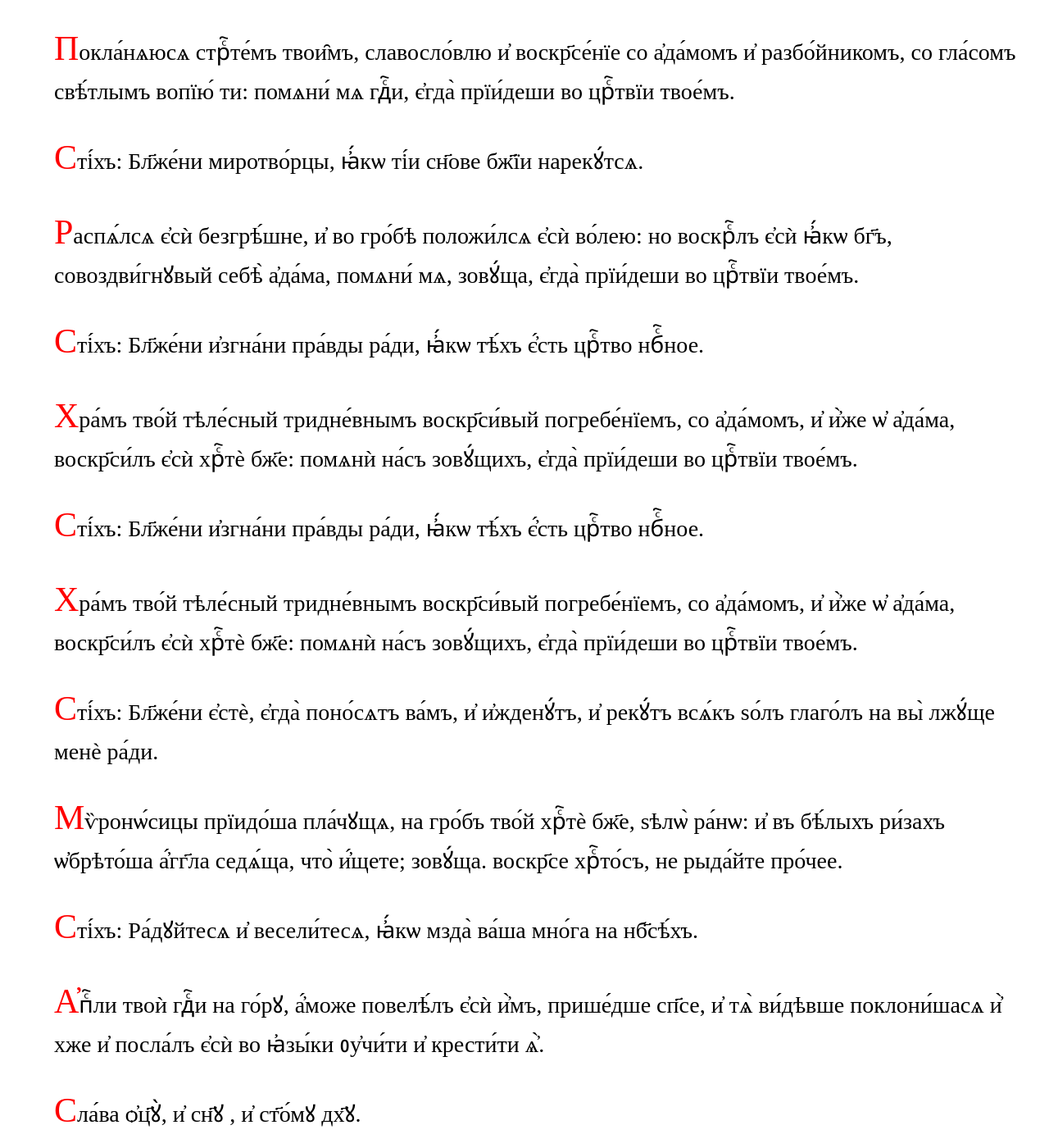
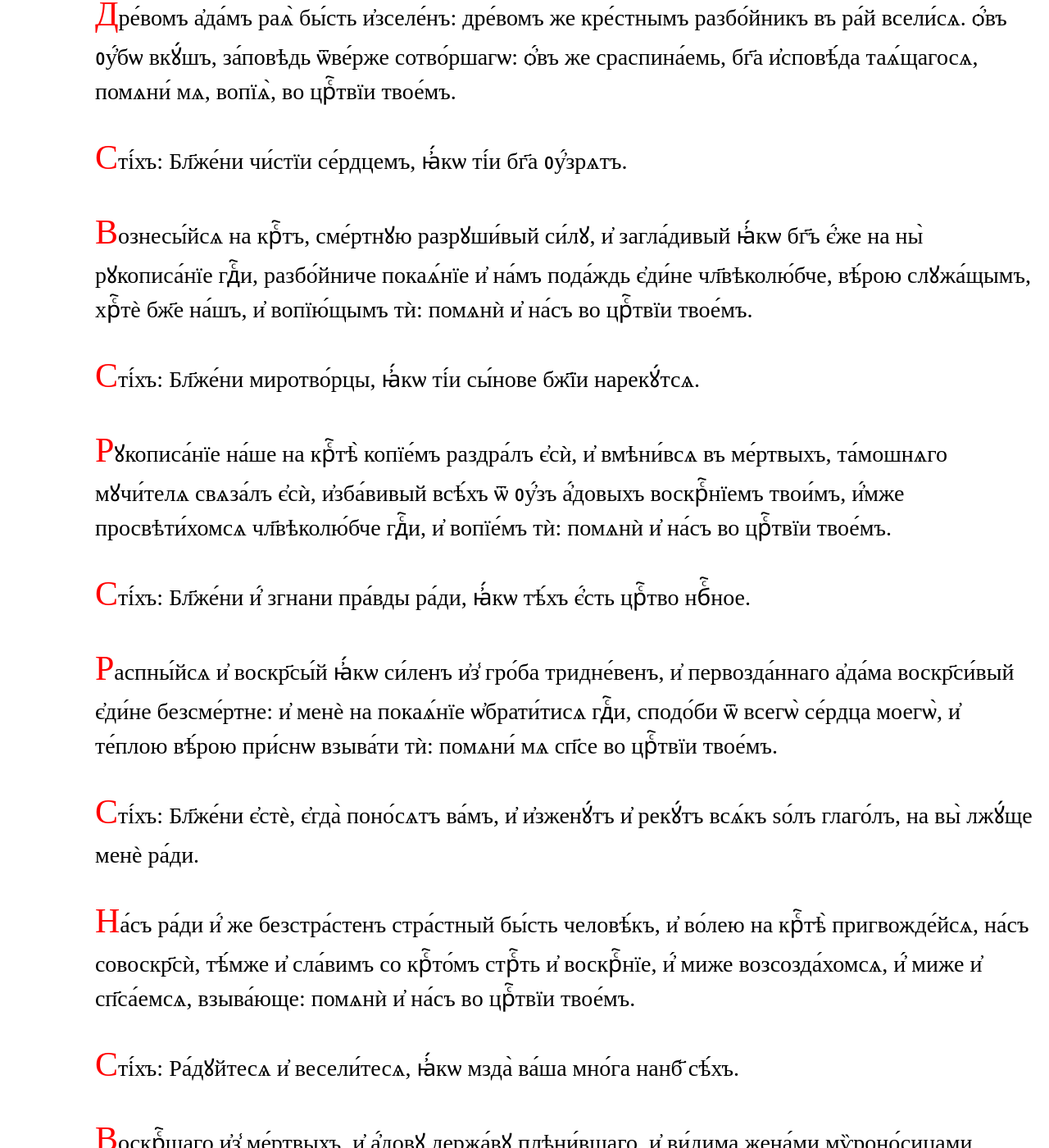
Before and after one commit to markjville/markjville.github.io, a Jekyll site: the page docs/Изобразительная/Гл4.html, which Jekyll copies as it is, in a window 1280 px wide and 1400 px high, scrolled down 802 px. Shown: the whole window at 82% size. Built offline with Jekyll 4.4.1, drawn with Linux system fonts in a browser that asks for light colours; some web fonts are replaced; comment, search, counter and statistics services are not loaded; some of the changed text lies outside the part shown.

Commit message:
Update Гл4.html

```diff
--- a/docs/Изобразительная/Гл4.html
+++ b/docs/Изобразительная/Гл4.html
@@ -45,68 +45,109 @@ p::first-letter {
 <p align="center" ><font color="#ff0000"><font face="Ponomar Unicode">На
 и҃</font></font><br/>
 
-<p><font face="Ponomar Unicode">Снѣ́дїю и҆зведѐ и҆з̾ раѧ̀ вра́гъ а҆да́ма: крⷭ҇то́мъ же разбо́йника введѐ хрⷭ҇то́съ во́нь, помѧни́ мѧ, зовꙋ́ща, є҆гда̀ прїи́деши во црⷭ҇твїи твое́мъ.</font></p>
-<p><font face="Ponomar Unicode">Сті́хъ: Бл҃же́ни чи́стїи се́рдцемъ, ꙗ҆́кѡ ті́и бг҃а ᲂу҆́зрѧтъ.</font></p>
-<p><font face="Ponomar Unicode">Покла́нѧюсѧ стрⷭ҇те́мъ твои̑мъ, славосло́влю и҆ воскр҃се́нїе со а҆да́момъ и҆ разбо́йникомъ, со гла́сомъ свѣ́тлымъ вопїю́ ти: помѧни́ мѧ гдⷭ҇и, є҆гда̀ прїи́деши во црⷭ҇твїи твое́мъ.</font></p>
-<p><font face="Ponomar Unicode">Сті́хъ: Бл҃же́ни миротво́рцы, ꙗ҆́кѡ ті́и сн҃ове бж҃їи нарекꙋ́тсѧ.</font></p>
-<p><font face="Ponomar Unicode">Распѧ́лсѧ є҆сѝ безгрѣ́шне, и҆ во гро́бѣ положи́лсѧ є҆сѝ во́лею: но воскрⷭ҇лъ є҆сѝ ꙗ҆́кѡ бг҃ъ, совоздви́гнꙋвый себѣ̀ а҆да́ма, помѧни́ мѧ, зовꙋ́ща, є҆гда̀ прїи́деши во црⷭ҇твїи твое́мъ.</font></p>
-<p><font face="Ponomar Unicode">Сті́хъ: Бл҃же́ни и҆згна́ни пра́вды ра́ди, ꙗ҆́кѡ тѣ́хъ є҆́сть црⷭ҇тво нбⷭ҇ное.</font></p>
-<p><font face="Ponomar Unicode">Хра́мъ тво́й тѣле́сный тридне́внымъ воскр҃си́вый погребе́нїемъ, со а҆да́момъ, и҆ и҆̀же ѡ҆ а҆да́ма, воскр҃си́лъ є҆сѝ хрⷭ҇тѐ бж҃е: помѧнѝ на́съ зовꙋ́щихъ, є҆гда̀ прїи́деши во црⷭ҇твїи твое́мъ.</font></p>
-<p "><font face="Ponomar Unicode">Сті́хъ:
-Бл҃же́ни и҆згна́ни пра́вды ра́ди, ꙗ҆́кѡ
+<p style="margin-left: 0.52in; margin-bottom: 0in"><font face="Ponomar Unicode">Гла́съ
+д҃: </font>
+</p>
+<p style="margin-left: 0.52in; margin-bottom: 0in"><font face="Ponomar Unicode">На
+и҃ </font>
+</p>
+<p style="margin-left: 0.52in; margin-bottom: 0in"><font face="Ponomar Unicode">Дре́вомъ
+а҆да́мъ раѧ̀ бы́сть и҆зселе́нъ: дре́вомъ
+же кре́стнымъ разбо́йникъ въ ра́й
+всели́сѧ. ѻ҆́въ ᲂу҆́бѡ вкꙋ́шъ, за́повѣдь
+ѿве́рже сотво́ршагѡ: ѻ҆́въ же сраспина́емь,
+бг҃а и҆сповѣ́да таѧ́щагосѧ, помѧни́
+мѧ, вопїѧ̀, во црⷭ҇твїи твое́мъ. </font>
+</p>
+<p style="margin-left: 0.52in; margin-bottom: 0in"><font face="Ponomar Unicode">Сті́хъ:
+Бл҃же́ни чи́стїи се́рдцемъ, ꙗ҆́кѡ
+ті́и бг҃а ᲂу҆́зрѧтъ. </font>
+</p>
+<p style="margin-left: 0.52in; margin-bottom: 0in"><font face="Ponomar Unicode">Вознесы́йсѧ
+на крⷭ҇тъ, сме́ртнꙋю разрꙋши́вый
+си́лꙋ, и҆ загла́дивый ꙗ҆́кѡ бг҃ъ є҆́же
+на ны̀ рꙋкописа́нїе гдⷭ҇и, разбо́йниче
+покаѧ́нїе и҆ на́мъ пода́ждь є҆ди́не
+чл҃вѣколю́бче, вѣ́рою слꙋжа́щымъ,
+хрⷭ҇тѐ бж҃е на́шъ, и҆ вопїю́щымъ тѝ:
+помѧнѝ и҆ на́съ во црⷭ҇твїи твое́мъ.</font></p>
+<p style="margin-left: 0.52in; margin-bottom: 0in"><font face="Ponomar Unicode">Сті́хъ:
+Бл҃же́ни миротво́рцы, ꙗ҆́кѡ ті́и сы́нове
+бж҃їи нарекꙋ́тсѧ. </font>
+</p>
+<p style="margin-left: 0.52in; margin-bottom: 0in"><font face="Ponomar Unicode">Рꙋкописа́нїе
+на́ше на крⷭ҇тѣ̀ копїе́мъ раздра́лъ
+є҆сѝ, и҆ вмѣни́всѧ въ ме́ртвыхъ,
+та́мошнѧго мꙋчи́телѧ свѧза́лъ є҆сѝ,
+и҆зба́вивый всѣ́хъ ѿ ᲂу҆́зъ а҆́довыхъ
+воскрⷭ҇нїемъ твои́мъ, и҆́мже
+просвѣти́хомсѧ чл҃вѣколю́бче гдⷭ҇и,
+и҆ вопїе́мъ тѝ: помѧнѝ и҆ на́съ во
+црⷭ҇твїи твое́мъ.</font></p>
+<p style="margin-left: 0.52in; margin-bottom: 0in"><font face="Ponomar Unicode">Сті́хъ:
+Бл҃же́ни и҆́ згнани пра́вды ра́ди, ꙗ҆́кѡ
 тѣ́хъ є҆́сть црⷭ҇тво нбⷭ҇ное. </font>
 </p>
-<p "><font face="Ponomar Unicode">Хра́мъ
-тво́й тѣле́сный тридне́внымъ воскр҃си́вый
-погребе́нїемъ, со а҆да́момъ, и҆ и҆̀же
-ѡ҆ а҆да́ма, воскр҃си́лъ є҆сѝ хрⷭ҇тѐ
-бж҃е: помѧнѝ на́съ зовꙋ́щихъ, є҆гда̀
-прїи́деши во црⷭ҇твїи твое́мъ. </font>
+<p style="margin-left: 0.52in; margin-bottom: 0in"><font face="Ponomar Unicode">Распны́йсѧ
+и҆ воскр҃сы́й ꙗ҆́кѡ си́ленъ и҆з̾ гро́ба
+тридне́венъ, и҆ первозда́ннаго а҆да́ма
+воскр҃си́вый є҆ди́не безсме́ртне: и҆
+менѐ на покаѧ́нїе ѡ҆брати́тисѧ гдⷭ҇и,
+сподо́би ѿ всегѡ̀ се́рдца моегѡ̀, и҆
+те́плою вѣ́рою при́снѡ взыва́ти тѝ:
+помѧни́ мѧ сп҃се во црⷭ҇твїи твое́мъ.</font></p>
+<p style="margin-left: 0.52in; margin-bottom: 0in"><font face="Ponomar Unicode">Сті́хъ:
+Бл҃же́ни є҆стѐ, є҆гда̀ поно́сѧтъ ва́мъ,
+и҆ и҆зженꙋ́тъ и҆ рекꙋ́тъ всѧ́къ ѕо́лъ
+глаго́лъ, на вы̀ лжꙋ́ще менѐ ра́ди. </font>
 </p>
-<p "><font face="Ponomar Unicode">Сті́хъ:
-Бл҃же́ни є҆стѐ, є҆гда̀ поно́сѧтъ ва́мъ,
-и҆ и҆жденꙋ́тъ, и҆ рекꙋ́тъ всѧ́къ ѕо́лъ
-глаго́лъ на вы̀ лжꙋ́ще менѐ ра́ди. </font>
+<p style="margin-left: 0.52in; margin-bottom: 0in"><font face="Ponomar Unicode">На́съ
+ра́ди и҆́ же безстра́стенъ стра́стный
+бы́сть человѣ́къ, и҆ во́лею на крⷭ҇тѣ̀
+пригвожде́йсѧ, на́съ совоскр҃сѝ, тѣ́мже
+и҆ сла́вимъ со крⷭ҇то́мъ стрⷭ҇ть и҆
+воскрⷭ҇нїе, и҆́ миже возсозда́хомсѧ,
+и҆́ миже и҆ сп҃са́емсѧ, взыва́юще:
+помѧнѝ и҆ на́съ во црⷭ҇твїи твое́мъ.</font></p>
+<p style="margin-left: 0.52in; margin-bottom: 0in"><font face="Ponomar Unicode">Сті́хъ:
+Ра́дꙋйтесѧ и҆ весели́тесѧ, ꙗ҆́кѡ мзда̀
+ва́ша мно́га нанб҃ сѣ́хъ. </font>
 </p>
-<p "><font face="Ponomar Unicode">Мѷронѡ́сицы
-прїидо́ша пла́чꙋщѧ, на гро́бъ тво́й
-хрⷭ҇тѐ бж҃е, ѕѣлѡ̀ ра́нѡ: и҆ въ бѣ́лыхъ
-ри́захъ ѡ҆брѣто́ша а҆́гг҃ла седѧ́ща,
-что̀ и҆́щете; зовꙋ́ща. воскр҃се хрⷭ҇то́съ,
-не рыда́йте про́чее. </font>
+<p style="margin-left: 0.52in; margin-bottom: 0in"><font face="Ponomar Unicode">Воскрⷭ҇шаго
+и҆з̾ ме́ртвыхъ, и҆ а҆́довꙋ держа́вꙋ
+плѣни́вшаго, и҆ ви́дима жена́ми
+мѷроно́сицами, ра́дꙋйтесѧ, глаго́лющаго,
+вѣ́рнїи ᲂу҆мо́лимъ, ѿ и҆ стлѣ́нїѧ и҆
+зба́вити дꙋ́шы на́шѧ, зовꙋ́ще
+всегда̀разбо́йника бл҃горазꙋ́мнагѡ
+гла́сомъ къ немꙋ̀: помѧнѝ и҆ на́съ во
+црⷭ҇твїи твое́мъ. </font>
 </p>
-<p "><font face="Ponomar Unicode">Сті́хъ:
-Ра́дꙋйтесѧ и҆ весели́тесѧ, ꙗ҆́кѡ мзда̀
-ва́ша мно́га на нб҃сѣ́хъ. </font>
-</p>
-<p "><font face="Ponomar Unicode">А҆пⷭ҇ли
-твоѝ гдⷭ҇и на го́рꙋ, а҆́може повелѣ́лъ
-є҆сѝ и҆̀мъ, прише́дше сп҃се, и҆ тѧ̀
-ви́дѣвше поклони́шасѧ и҆̀ хже и҆ посла́лъ
-є҆сѝ во ꙗ҆зы́ки ᲂу҆чи́ти и҆ крести́ти
-ѧ҆̀. </font>
-</p>
-<p "><font face="Ponomar Unicode">Сла́ва
+<p style="margin-left: 0.52in; margin-bottom: 0in"><font face="Ponomar Unicode">Сла́ва
 ѻ҆ц҃ꙋ̀, и҆ сн҃ꙋ , и҆ ст҃о́мꙋ дх҃ꙋ. </font>
 </p>
-<p "><font face="Ponomar Unicode">Ѻ҆ц҃ꙋ̀
-поклони́мсѧ, и҆ сн҃а славосло́вимъ и҆
-прест҃а́го дх҃а вкꙋ́пѣ воспои́мъ,
-зовꙋ́ще и҆ глаго́люще: всест҃а́ѧ трⷪ҇це,
-сп҃сѝ всѣ́хъ на́съ. </font>
+<p style="margin-left: 0.52in; margin-bottom: 0in"><font face="Ponomar Unicode">Ѻ҆ц҃а̀,
+и҆ сн҃а, и҆ ст҃а́го дх҃а, всѝ є҆диномꙋ́дреннѡ
+вѣ́рнїи славосло́вити досто́йнѡ
+помо́лимсѧ: є҆ди́нство бж҃ества̀, въ
+трїе́хъ сꙋ́щее ѵ҆поста́сехъ, неслїѧ́нно
+пребыва́ющее, про́сто, нераздѣ́льно и҆
+непристꙋ́пно, и҆́мже и҆збавлѧ́емсѧ
+ѻ҆́гненнагѡ мꙋче́нїѧ. </font>
 </p>
-<p "><font face="Ponomar Unicode">И҆
+<p style="margin-left: 0.52in; margin-bottom: 0in"><font face="Ponomar Unicode">И҆
 ны́нѣ и҆ при́снѡ, и҆ во вѣ́ки вѣкѡ́въ.
 А҆ми́нь. </font>
 </p>
-<p "><font face="Ponomar Unicode">Мт҃рь
-твою̀ приво́дѧтъ ти́ въ мл҃твꙋ, лю́дїе
-твоѝ хрⷭ҇тѐ: мольба́ми є҆ѧ̀ щедрѡ́ты
-твоѧ̑ да́ждь на́мъ бл҃гі́й, да тѧ̀
-прославлѧ́емъ, и҆з̾ гро́ба на́мъ
-возсїѧ́вшаго. </font>
+<p style="margin-left: 0.52in; margin-bottom: 0in"><font face="Ponomar Unicode">Мт҃рь
+твою̀ хрⷭ҇тѐ, пло́тїю без̾ сѣ́мене
+ро́ждшꙋю тѧ̀, и҆ дв҃ꙋ вои́стиннꙋ, и҆
+по ржⷭ҇твѣ̀ пребы́вшꙋ нетлѣ́ннꙋ, сїю̀
+тѝ приво́димъ въ моли́твꙋ, влⷣко
+многомлⷭ҇тиве,прегрѣше́нїй проще́нїе
+да́рꙋй, всегда̀ вопїю́щымъ тѝ: помѧнѝ
+и҆ на́съ во црⷭ҇твїи твое́мъ. </font>
 </p>
-<p "><br/>
 
      <script>
 function myFunction() {
```
